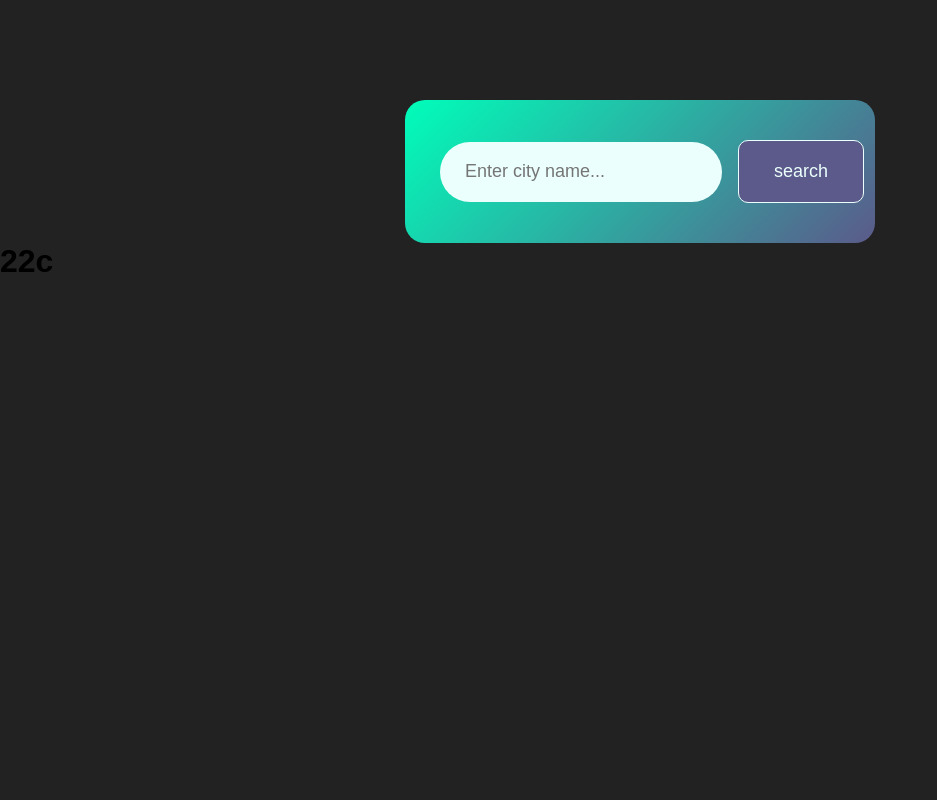
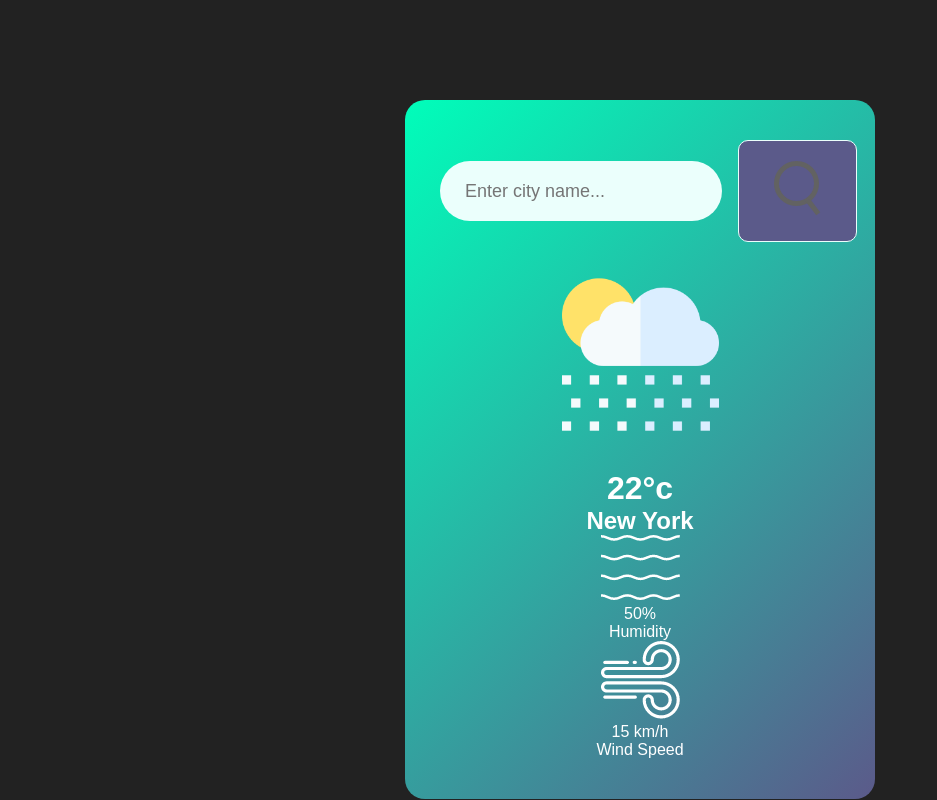
Before and after one commit to albertkantwi/weather-app, a website: page index.html in a window 1280 px wide. Shown: the whole page, without its empty margins (0-937 px from the left). Drawn offline with Linux system fonts and the light colour scheme; no server answers.

Commit message:
Update html with images

```diff
--- a/index.html
+++ b/index.html
@@ -10,12 +10,29 @@
     <div class="card">
         <div class="search">
             <input type="text" placeholder="Enter city name...">
-            <button>search</button>
+            <button><img src="images/search.png" /></button>
         </div>
-    </div>
-    <div>
-        <h1>22c</h1>
-        <h2></h2>
+        <div>
+            <img src="images/rain.png"/>
+            <h1>22°c</h1>
+            <h2 class="city">New York</h2>
+            <div class="details">
+                <div class="col">
+                    <img src="images/humidity.png">
+                    <div>
+                        <p class="humidity">50%</p>
+                        <p>Humidity</p>
+                    </div>
+                </div>
+                <div class="col">
+                    <img src="images/wind.png">
+                    <div>
+                        <p class="wind">15 km/h</p>
+                        <p>Wind Speed</p>
+                    </div>
+                </div>
+            </div>
+        </div>
     </div>
     <script src="index.js"></script>
 </body>
```
